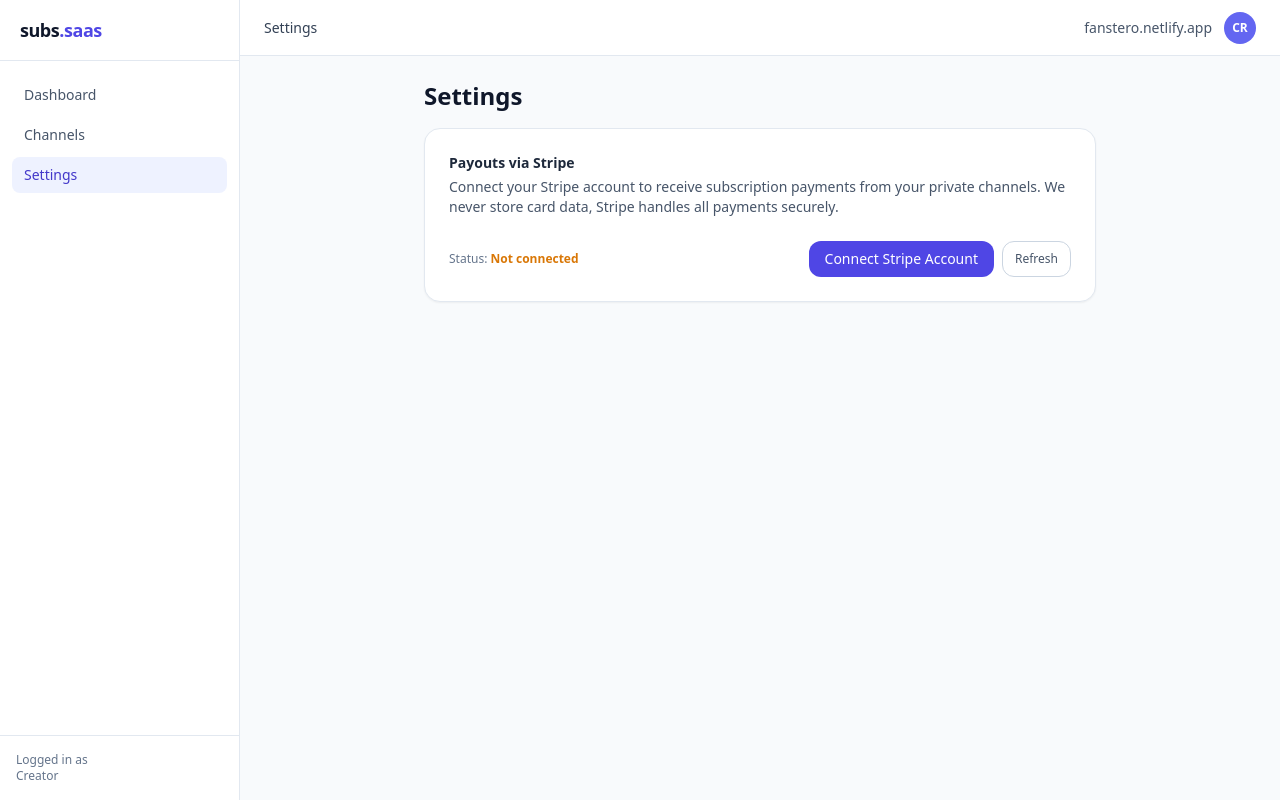
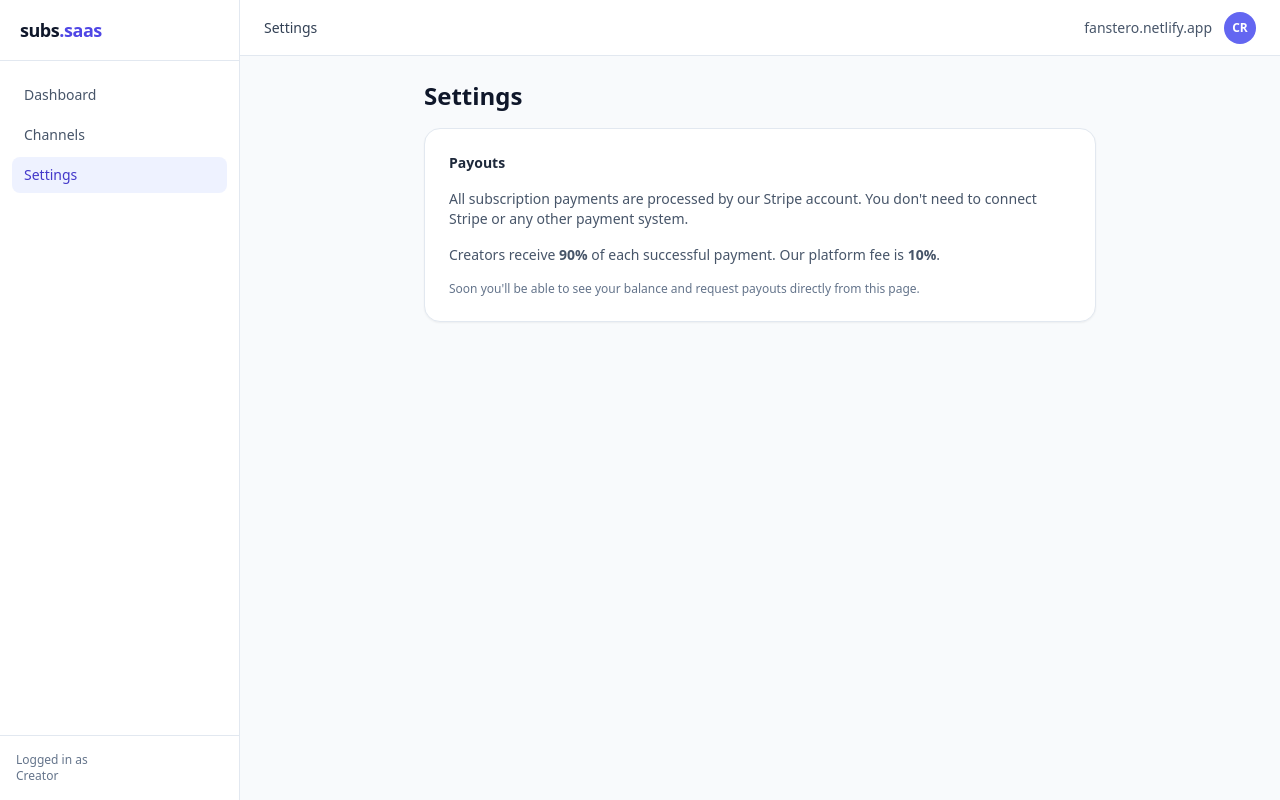
Before and after one commit to uplivonia/subs-saas, a Next.js app in the folder frontend/: page /app/settings in a window 1280 px wide. Built offline with nearby package versions, Linux system fonts and the light colour scheme.

Commit message:
Disable Stripe Connect and prepare internal balance logic

```diff
--- a/frontend/src/pages/app/settings.tsx
+++ b/frontend/src/pages/app/settings.tsx
@@ -1,106 +1,6 @@
 import AppLayout from "@/components/AppLayout";
-import { useEffect, useState } from "react";
-
-const API_BASE = "https://subs-saas.onrender.com/api/v1";
-
-type StripeStatus = {
-    connected: boolean;
-    stripe_account_id: string | null;
-    stripe_onboarded: boolean;
-};
 
 export default function SettingsPage() {
-    const [loading, setLoading] = useState(true);
-    const [stripeStatus, setStripeStatus] = useState<StripeStatus | null>(null);
-    const [linkLoading, setLinkLoading] = useState(false);
-
-    const loadStatus = async () => {
-        if (typeof window === "undefined") return;
-
-        const token = localStorage.getItem("token");
-        if (!token) {
-            setStripeStatus(null);
-            setLoading(false);
-            return;
-        }
-
-        try {
-            const res = await fetch(`${API_BASE}/payments/connect/status`, {
-                headers: {
-                    "Content-Type": "application/json",
-                    Authorization: `Bearer ${token}`,
-                },
-            });
-
-            if (!res.ok) {
-                console.error("Failed to load Stripe status:", await res.text());
-                setStripeStatus(null);
-            } else {
-                const data = await res.json();
-                setStripeStatus(data);
-            }
-        } catch (e) {
-            console.error("Network error while loading Stripe status:", e);
-            setStripeStatus(null);
-        } finally {
-            setLoading(false);
-        }
-    };
-
-    useEffect(() => {
-        loadStatus();
-    }, []);
-
-    const handleConnectStripe = async () => {
-        if (typeof window === "undefined") return;
-
-        const token = localStorage.getItem("token");
-        if (!token) {
-            alert("Please log in first.");
-            return;
-        }
-
-        setLinkLoading(true);
-        try {
-            const res = await fetch(`${API_BASE}/payments/connect/link`, {
-                method: "POST",
-                headers: {
-                    "Content-Type": "application/json",
-                    Authorization: `Bearer ${token}`,
-                },
-            });
-
-            if (!res.ok) {
-                const text = await res.text();
-                console.error("Failed to create Stripe connect link:", text);
-                alert("Could not create Stripe onboarding link. Please try again.");
-                return;
-            }
-
-            const data = await res.json();
-            const url = data.url as string | undefined;
-
-            if (!url) {
-                alert("Stripe link is missing in response.");
-                return;
-            }
-
-            window.open(url, "_blank", "noopener,noreferrer");
-        } catch (e) {
-            console.error("Network error while creating Stripe link:", e);
-            alert("Network error. Please try again.");
-        } finally {
-            setLinkLoading(false);
-        }
-    };
-
-    const handleRefresh = () => {
-        setLoading(true);
-        loadStatus();
-    };
-
-    const connected = stripeStatus?.connected;
-
     return (
         <AppLayout title="Settings">
             <div className="max-w-2xl mx-auto">
@@ -108,74 +8,27 @@ export default function SettingsPage() {
                     Settings
                 </h1>
 
-                <div className="bg-white shadow-sm rounded-2xl border border-slate-200 p-6 space-y-6">
-                    <div>
-                        <h2 className="text-sm font-semibold text-slate-800 mb-1">
-                            Payouts via Stripe
-                        </h2>
-                        <p className="text-sm text-slate-600">
-                            Connect your Stripe account to receive subscription payments
-                            from your private channels. We never store card data, Stripe
-                            handles all payments securely.
-                        </p>
-                    </div>
+                <div className="bg-white shadow-sm rounded-2xl border border-slate-200 p-6 space-y-4">
+                    <h2 className="text-sm font-semibold text-slate-800">
+                        Payouts
+                    </h2>
 
-                    <div className="flex items-center justify-between">
-                        <div>
-                            {loading && (
-                                <p className="text-xs text-slate-500">
-                                    Checking Stripe connection...
-                                </p>
-                            )}
+                    <p className="text-sm text-slate-600">
+                        All subscription payments are processed by our Stripe account.
+                        You don&apos;t need to connect Stripe or any other payment
+                        system.
+                    </p>
 
-                            {!loading && (
-                                <>
-                                    <p className="text-xs text-slate-500">
-                                        Status:{" "}
-                                        <span
-                                            className={
-                                                connected
-                                                    ? "text-emerald-600 font-semibold"
-                                                    : "text-amber-600 font-semibold"
-                                            }
-                                        >
-                                            {connected ? "Connected" : "Not connected"}
-                                        </span>
-                                    </p>
-                                    {stripeStatus?.stripe_account_id && (
-                                        <p className="text-[11px] text-slate-400 mt-1">
-                                            Account ID: {stripeStatus.stripe_account_id}
-                                        </p>
-                                    )}
-                                </>
-                            )}
-                        </div>
+                    <p className="text-sm text-slate-600">
+                        Creators receive <span className="font-semibold">90%</span> of
+                        each successful payment. Our platform fee is{" "}
+                        <span className="font-semibold">10%</span>.
+                    </p>
 
-                        <div className="flex gap-2">
-                            <button
-                                type="button"
-                                onClick={handleConnectStripe}
-                                disabled={linkLoading}
-                                className={`inline-flex items-center px-4 py-2 rounded-xl text-sm font-medium ${linkLoading
-                                        ? "bg-slate-200 text-slate-500 cursor-wait"
-                                        : "bg-indigo-600 text-white hover:bg-indigo-700"
-                                    }`}
-                            >
-                                {connected
-                                    ? "Reconnect Stripe"
-                                    : "Connect Stripe Account"}
-                            </button>
-
-                            <button
-                                type="button"
-                                onClick={handleRefresh}
-                                disabled={loading}
-                                className="inline-flex items-center px-3 py-2 rounded-xl text-xs font-medium border border-slate-300 text-slate-600 hover:bg-slate-50"
-                            >
-                                Refresh
-                            </button>
-                        </div>
-                    </div>
+                    <p className="text-xs text-slate-500 mt-2">
+                        Soon you&apos;ll be able to see your balance and request payouts
+                        directly from this page.
+                    </p>
                 </div>
             </div>
         </AppLayout>
```
Also changed, not shown: 2 other files (tests, documents, lock files or other folders).
